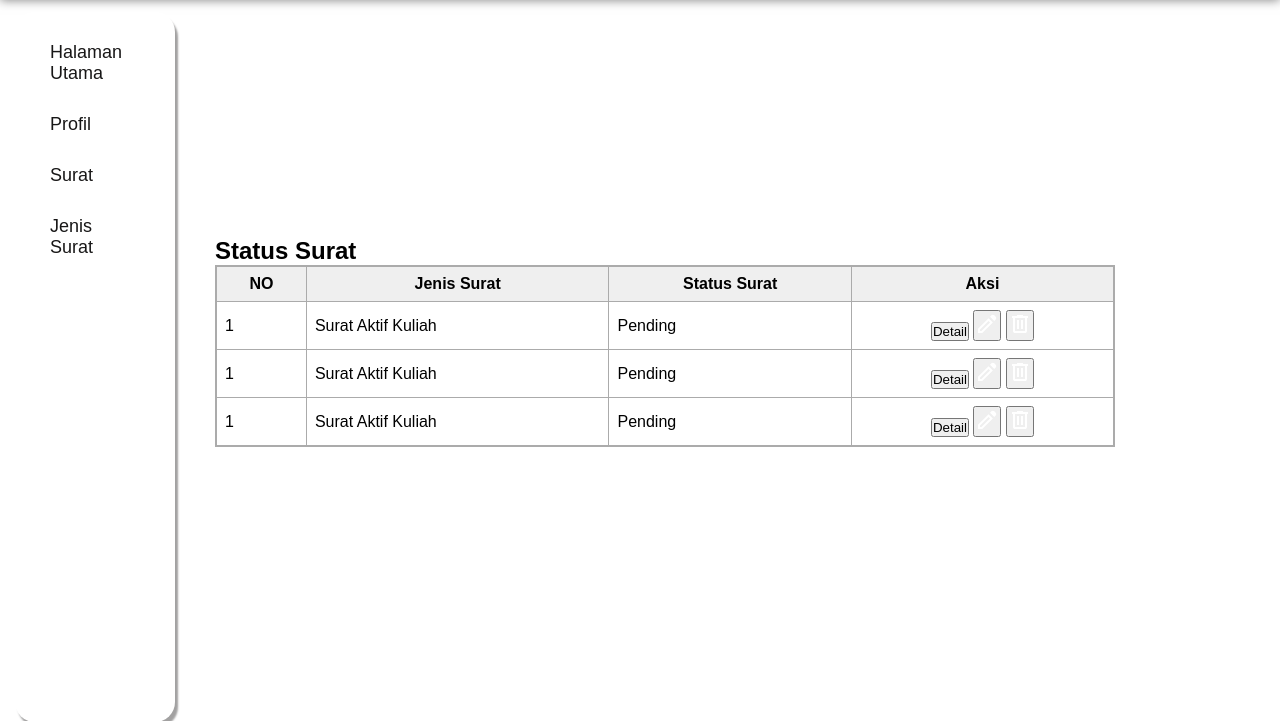
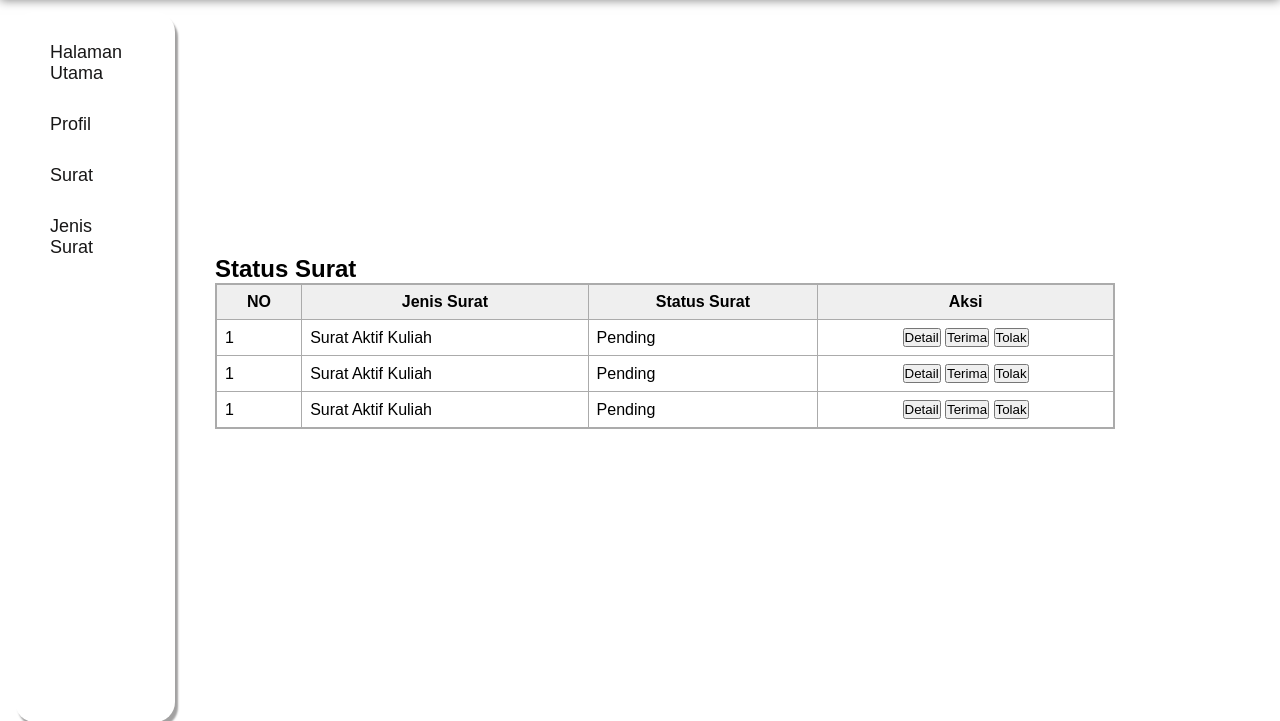
Before and after one commit to DustinHK/WEB_UTS, a PHP site: page /pages/status.php in a window 1280 px wide. Shown: the part 58-779 px from the top of the page. Run offline with PHP 8.4, Linux system fonts and the light colour scheme.

Commit message:
tombol : terima & tolak

```diff
--- a/pages/status.php
+++ b/pages/status.php
@@ -43,8 +43,8 @@
                     <td>Pending</td>
                     <td class="action">
                         <a href=#><button name="detail" class="detail-btn">Detail</button></a>
-                        <a href=""><button class="edit-btn"><svg xmlns="http://www.w3.org/2000/svg" height="24" viewBox="0 -960 960 960" width="24" fill="white"><path d="M200-200h56l345-345-56-56-345 345v56Zm572-403L602-771l56-56q23-23 56.5-23t56.5 23l56 56q23 23 24 55.5T829-660l-57 57Zm-58 59L290-120H120v-170l424-424 170 170Zm-141-29-28-28 56 56-28-28Z"/></svg></button></a>
-                        <a href=""><button class="delete-btn" onclick="confirm('Yakin ingin menghapus ?')"><svg xmlns="http://www.w3.org/2000/svg" height="24" viewBox="0 -960 960 960" width="24" fill="white"><path d="M280-120q-33 0-56.5-23.5T200-200v-520h-40v-80h200v-40h240v40h200v80h-40v520q0 33-23.5 56.5T680-120H280Zm400-600H280v520h400v-520ZM360-280h80v-360h-80v360Zm160 0h80v-360h-80v360ZM280-720v520-520Z"/></svg></button></a>
+                        <a href=""><button class="edit-btn">Terima</button></a>
+                        <a href=""><button class="delete-btn">Tolak</button></a>
                     </td>
                 </tr>
                 <tr>
@@ -53,8 +53,9 @@
                     <td>Pending</td>
                     <td class="action">
                         <a href=#><button name="detail" class="detail-btn">Detail</button></a>
-                        <a href=""><button class="edit-btn"><svg xmlns="http://www.w3.org/2000/svg" height="24" viewBox="0 -960 960 960" width="24" fill="white"><path d="M200-200h56l345-345-56-56-345 345v56Zm572-403L602-771l56-56q23-23 56.5-23t56.5 23l56 56q23 23 24 55.5T829-660l-57 57Zm-58 59L290-120H120v-170l424-424 170 170Zm-141-29-28-28 56 56-28-28Z"/></svg></button></a>
-                        <a href=""><button class="delete-btn" onclick="confirm('Yakin ingin menghapus ?')"><svg xmlns="http://www.w3.org/2000/svg" height="24" viewBox="0 -960 960 960" width="24" fill="white"><path d="M280-120q-33 0-56.5-23.5T200-200v-520h-40v-80h200v-40h240v40h200v80h-40v520q0 33-23.5 56.5T680-120H280Zm400-600H280v520h400v-520ZM360-280h80v-360h-80v360Zm160 0h80v-360h-80v360ZM280-720v520-520Z"/></svg></button></a>
+                        <a href=""><button class="edit-btn">Terima</button></a>
+                        <a href=""><button class="delete-btn">Tolak</button></a>
+
                     </td>
                 </tr>
                 <tr>
@@ -63,8 +64,8 @@
                     <td>Pending</td>
                     <td class="action">
                         <a href=#><button name="detail" class="detail-btn">Detail</button></a>
-                        <a href=""><button class="edit-btn"><svg xmlns="http://www.w3.org/2000/svg" height="24" viewBox="0 -960 960 960" width="24" fill="white"><path d="M200-200h56l345-345-56-56-345 345v56Zm572-403L602-771l56-56q23-23 56.5-23t56.5 23l56 56q23 23 24 55.5T829-660l-57 57Zm-58 59L290-120H120v-170l424-424 170 170Zm-141-29-28-28 56 56-28-28Z"/></svg></button></a>
-                        <a href=""><button class="delete-btn" onclick="confirm('Yakin ingin menghapus ?')"><svg xmlns="http://www.w3.org/2000/svg" height="24" viewBox="0 -960 960 960" width="24" fill="white"><path d="M280-120q-33 0-56.5-23.5T200-200v-520h-40v-80h200v-40h240v40h200v80h-40v520q0 33-23.5 56.5T680-120H280Zm400-600H280v520h400v-520ZM360-280h80v-360h-80v360Zm160 0h80v-360h-80v360ZM280-720v520-520Z"/></svg></button></a>
+                        <a href=""><button class="edit-btn">Terima</button></a>
+                        <a href=""><button class="delete-btn">Tolak</button></a>
 
                     </td>
                 </tr>
```
